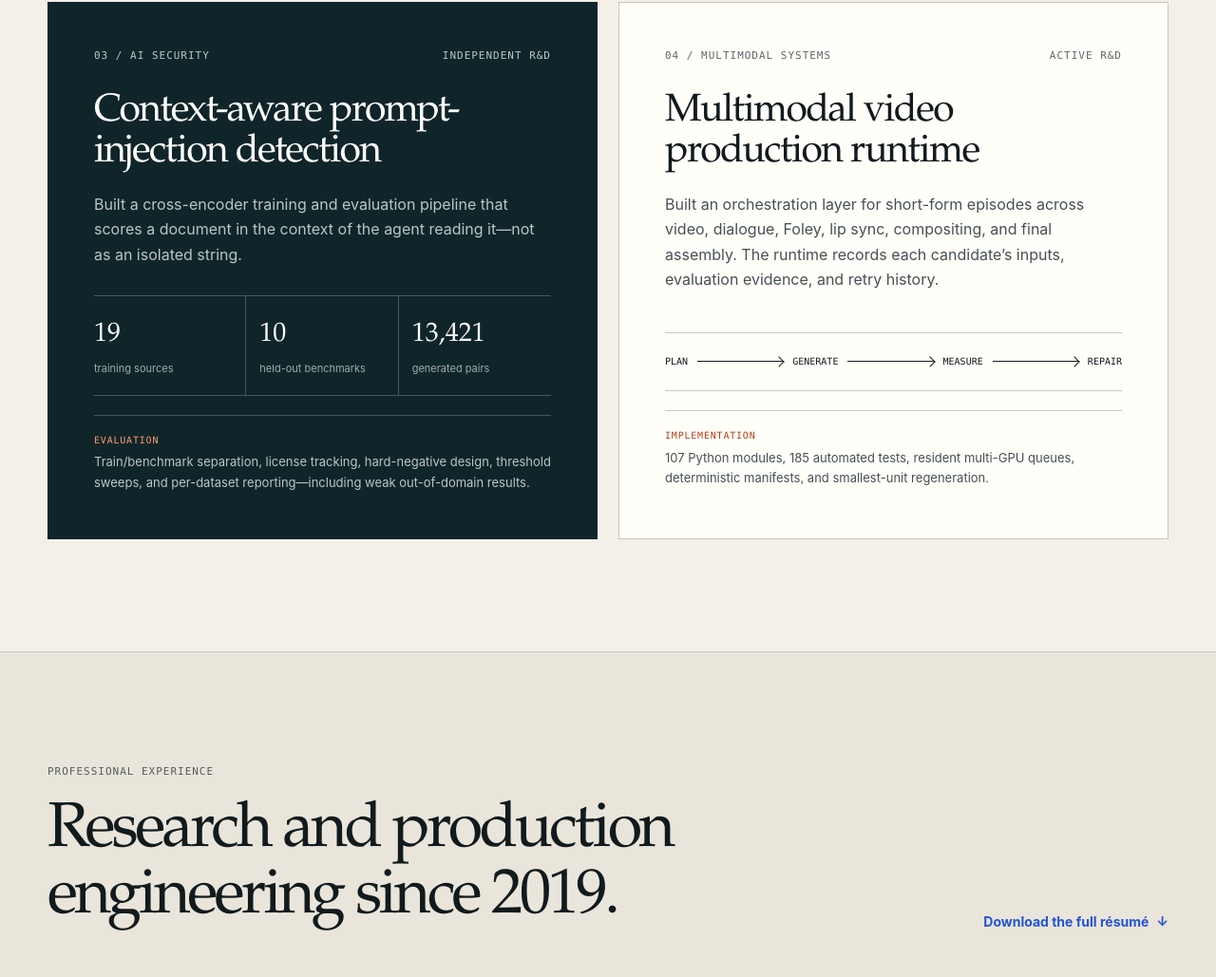
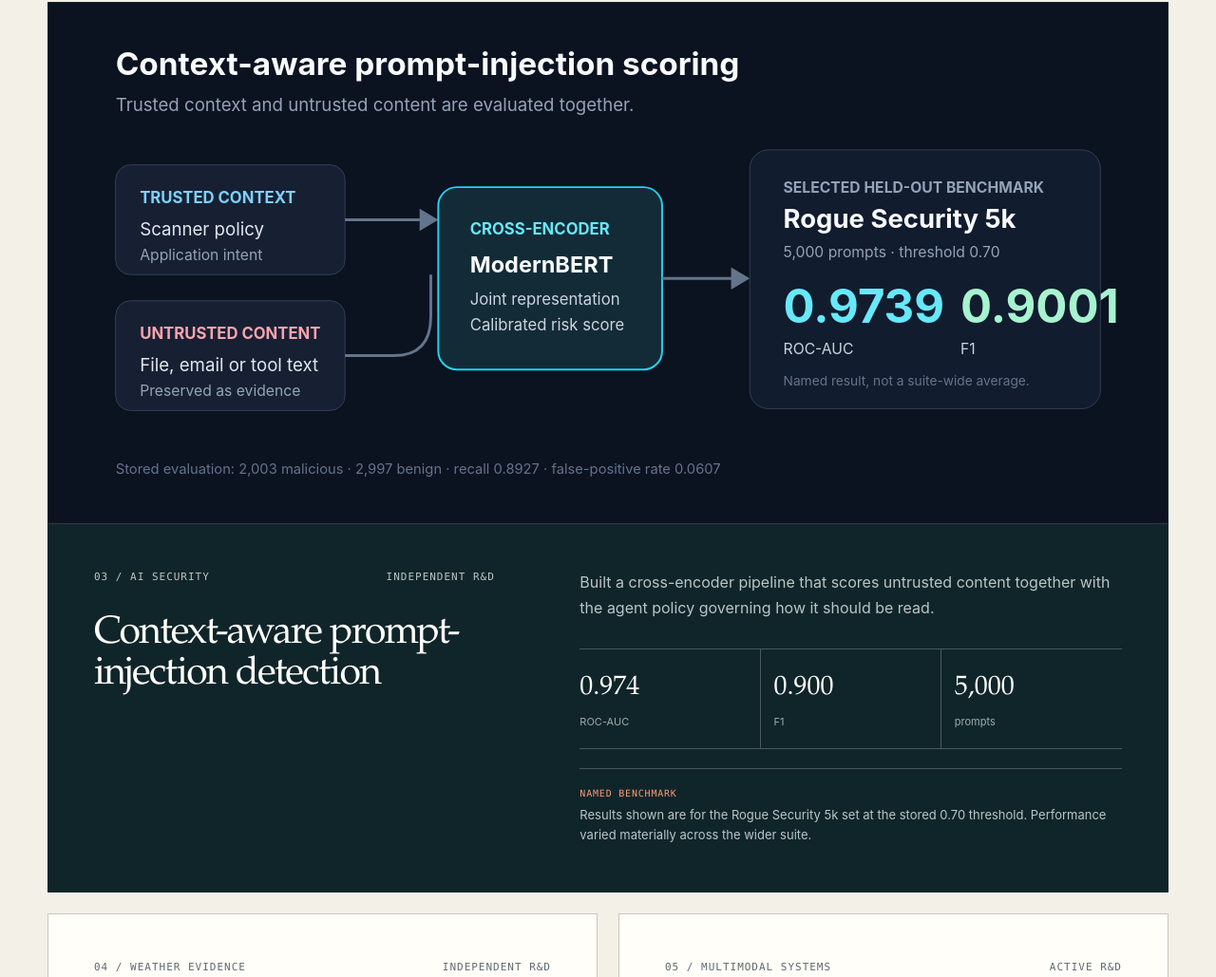
Before and after one commit to sabbih-shah/sabbih-shah.github.io, a plain HTML site: page index.html in a window 1280 px wide. Shown: the part 2920-3949 px from the top of the page at 95% size. Drawn offline with Linux system fonts and the light colour scheme.

Commit message:
Add audited security and weather evidence work

```diff
--- a/assets/css/site.css
+++ b/assets/css/site.css
@@ -259,6 +259,7 @@
 .project-card p { margin-top: 20px; color: #465154; }
 .project-card-visual { grid-column: 1 / -1; min-height: 0; }
 .card-image { aspect-ratio: 1600 / 502; border-bottom: 1px solid var(--line); background: #ece9e2; }
+.security-image { aspect-ratio: 1200 / 560; border-bottom: 1px solid rgba(255, 255, 255, .16); background: #0b1220; }
 .project-card-copy { display: grid; grid-template-columns: .85fr 1.15fr; gap: clamp(40px, 7vw, 100px); }
 .project-card-copy h3 { max-width: 520px; }
 .project-card-copy > div:last-child > p:first-child { margin-top: 0; }
--- a/index.html
+++ b/index.html
@@ -163,23 +163,42 @@
           </div>
         </article>
 
-        <article class="project-card project-card-dark">
+        <article class="project-card project-card-dark project-card-visual">
+          <button class="figure-button security-image" type="button" data-lightbox aria-label="Enlarge prompt-injection benchmark summary">
+            <img src="/assets/images/agent-security-benchmark.svg" width="1200" height="560" alt="Context-aware prompt-injection scoring pipeline and selected Rogue Security 5k benchmark result." loading="lazy">
+          </button>
+          <div class="card-body project-card-copy">
+            <div>
+              <div class="project-meta"><span>03 / AI security</span><span>Independent R&amp;D</span></div>
+              <h3>Context-aware prompt-injection detection</h3>
+            </div>
+            <div>
+              <p>Built a cross-encoder pipeline that scores untrusted content together with the agent policy governing how it should be read.</p>
+              <div class="mini-metrics" aria-label="Selected held-out result">
+                <div><strong>0.974</strong><span>ROC-AUC</span></div>
+                <div><strong>0.900</strong><span>F1</span></div>
+                <div><strong>5,000</strong><span>prompts</span></div>
+              </div>
+              <p class="honesty-note"><span>Named benchmark</span> Results shown are for the Rogue Security 5k set at the stored 0.70 threshold. Performance varied materially across the wider suite.</p>
+            </div>
+          </div>
+        </article>
+
+        <article class="project-card">
           <div class="card-body">
-            <div class="project-meta"><span>03 / AI security</span><span>Independent R&amp;D</span></div>
-            <h3>Context-aware prompt-injection detection</h3>
-            <p>Built a cross-encoder training and evaluation pipeline that scores a document in the context of the agent reading it—not as an isolated string.</p>
-            <div class="mini-metrics" aria-label="Project scale">
-              <div><strong>19</strong><span>training sources</span></div>
-              <div><strong>10</strong><span>held-out benchmarks</span></div>
-              <div><strong>13,421</strong><span>generated pairs</span></div>
+            <div class="project-meta"><span>04 / Weather evidence</span><span>Independent R&amp;D</span></div>
+            <h3>Traceable severe-weather reports</h3>
+            <p>Built a deterministic reporting pipeline for hail and tornado cases. It combines radar-derived signals, nearby ground reports, surface observations, warning context, and source health without turning missing records into evidence of absence.</p>
+            <div class="system-flow" aria-label="Evidence report workflow">
+              <span>Claim</span><i aria-hidden="true"></i><span>Sources</span><i aria-hidden="true"></i><span>Evidence</span><i aria-hidden="true"></i><span>Report</span>
             </div>
-            <p class="honesty-note"><span>Evaluation</span> Train/benchmark separation, license tracking, hard-negative design, threshold sweeps, and per-dataset reporting—including weak out-of-domain results.</p>
+            <p class="honesty-note"><span>Delivery</span> Reviewable Markdown and PDF reports, an event timeline, confidence factors, source manifests, and a static evidence map. Wind and lightning paths remain feature-gated.</p>
           </div>
         </article>
 
         <article class="project-card project-card-system">
           <div class="card-body">
-            <div class="project-meta"><span>04 / Multimodal systems</span><span>Active R&amp;D</span></div>
+            <div class="project-meta"><span>05 / Multimodal systems</span><span>Active R&amp;D</span></div>
             <h3>Multimodal video production runtime</h3>
             <p>Built an orchestration layer for short-form episodes across video, dialogue, Foley, lip sync, compositing, and final assembly. The runtime records each candidate’s inputs, evaluation evidence, and retry history.</p>
             <div class="system-flow" aria-label="Production workflow">
```
Also changed, not shown: assets/images/agent-security-benchmark.svg (added).
